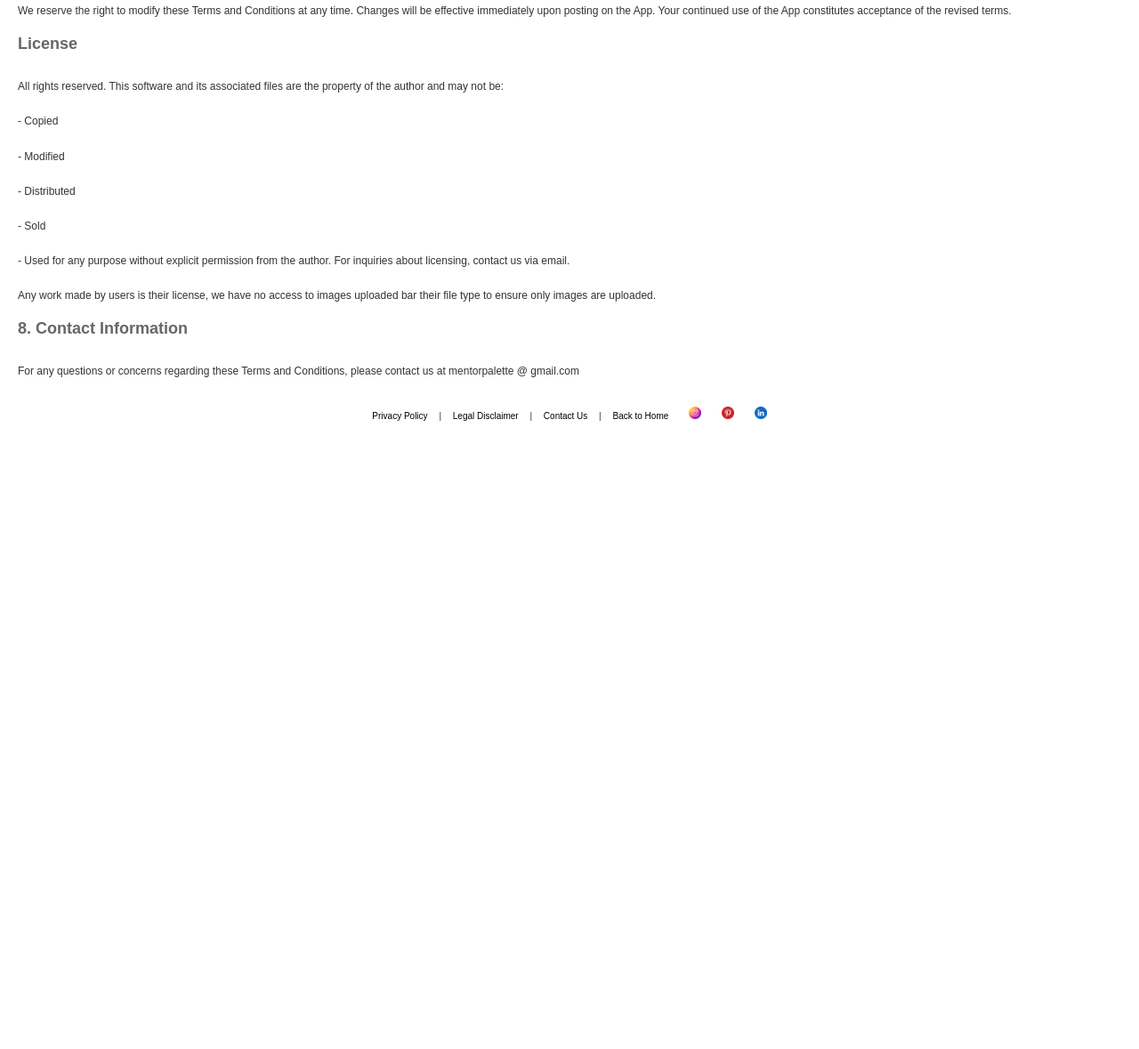
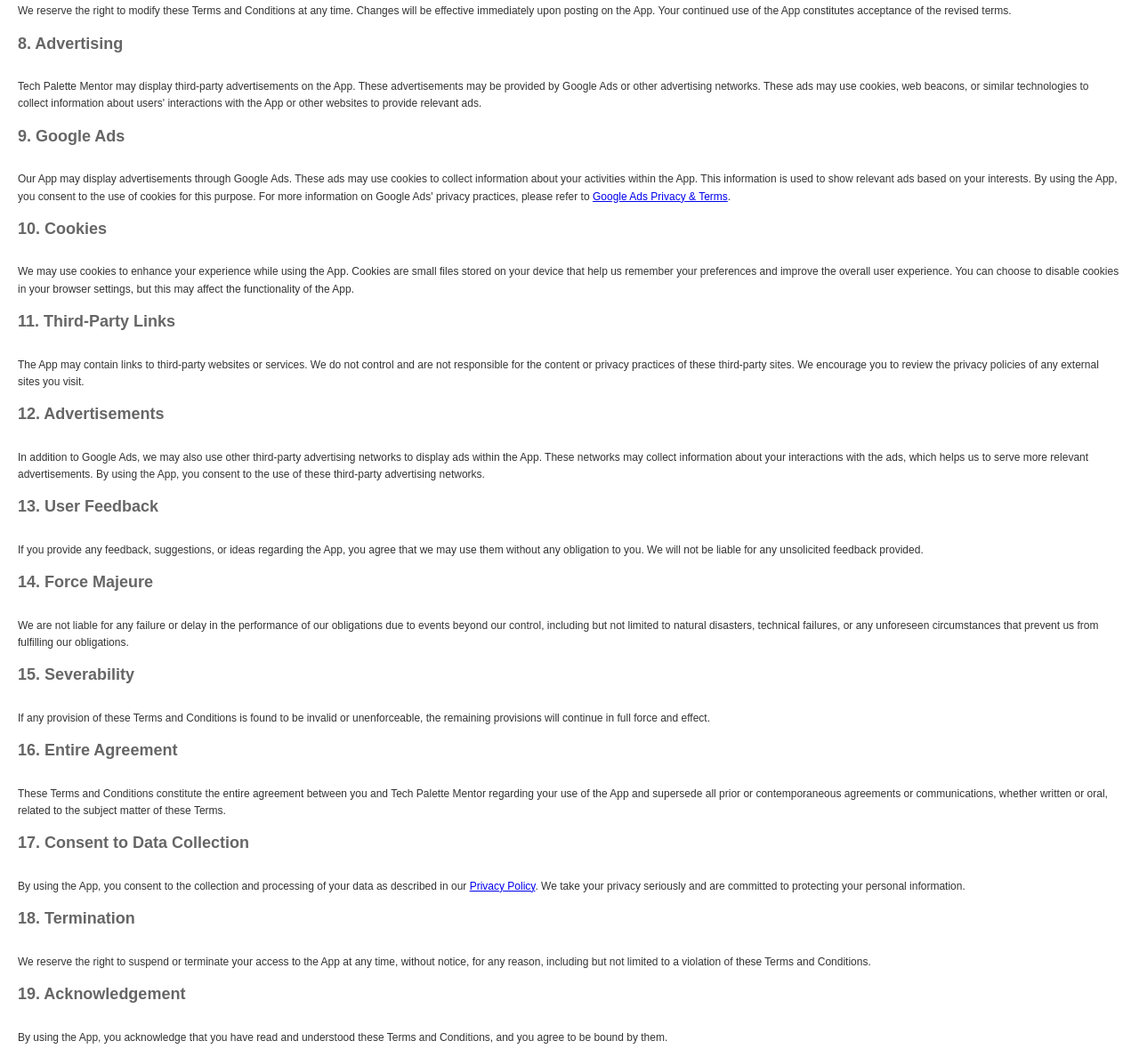
Before and after one commit to MiMoKi1/TechPaletteFree, a website: page TermsandConditions.html in a window 1280 px wide. Shown: the part 890-2069 px from the top of the page at 89% size. Before the commit the page ends 1406 px from the top, so only its background shows below. Drawn offline with Linux system fonts and the light colour scheme.

Commit message:
Update TermsandConditions.html

```diff
--- a/TermsandConditions.html
+++ b/TermsandConditions.html
@@ -32,7 +32,6 @@
             width: 100px;
             height: auto;
             z-index: 100;
-
         }
         h1 {
             color: #888888; /* Darker color for the header */
@@ -82,12 +81,10 @@
             cursor: pointer;
             transition: transform 0.3s ease, filter 0.3s ease;
         }
-
         #menu-icon:hover {
             transform: scale(1.1);
             filter: brightness(1.2);
         }
-
         /* Dropdown Menu (Moved under the icon on the right) */
         .dropdown {
             position: absolute;
@@ -101,7 +98,6 @@
             width: 160px;
             padding: 5px;
         }
-
         .dropdown a {
             text-decoration: none;
             color: #8B5B29;
@@ -109,22 +105,18 @@
             display: block;
             transition: background-color 0.3s ease, font-weight 0.3s ease;
         }
-
         .dropdown a:hover {
             background-color: #8B5B29;
             color: white;
             font-weight: bold;
         }
-
         #menu-icon.active + .dropdown {
             display: flex;
         }
-
         /* Purchase button styles */
         form {
             text-align: center;
         }
-
         button {
             background-color: #FF6F61; /* Cute pink color */
             color: white;
@@ -138,7 +130,6 @@
             overflow: hidden; /* To contain the pseudo-element */
             transition: transform 0.3s;
         }
-
         button::before {
             content: '❤️'; /* Heart symbol */
             position: absolute;
@@ -148,13 +139,10 @@
             font-size: 20px; /* Heart size */
             opacity: 0.7; /* Slightly transparent */
         }
-
         button:hover {
             background-color: #FF4C4C; /* Darker pink on hover */
             transform: scale(1.05); /* Slight scale on hover */
         }
-
-
     </style>
 </head>
 <body>
@@ -209,30 +197,41 @@
     <h2>7. Changes to Terms</h2>
     <p>We reserve the right to modify these Terms and Conditions at any time. Changes will be effective immediately upon posting on the App. Your continued use of the App constitutes acceptance of the revised terms.</p>
 
-<h2>License</h2>
-<p>All rights reserved. This software and its associated files are the property of the author and may not be:</p>
-<p>- Copied</p>
-<p>- Modified</p>
-<p>- Distributed</p>
-<p>- Sold</p>
-<p>- Used for any purpose without explicit permission from the author. For inquiries about licensing, contact us via email.</p>
-<p> Any work made by users is their license, we have no access to images uploaded bar their file type to ensure only images are uploaded. </p>
+<h2>8. Advertising</h2>
+<p>Tech Palette Mentor may display third-party advertisements on the App. These advertisements may be provided by Google Ads or other advertising networks. These ads may use cookies, web beacons, or similar technologies to collect information about users' interactions with the App or other websites to provide relevant ads.</p>
 
+    <h2>9. Google Ads</h2>
+    <p>Our App may display advertisements through Google Ads. These ads may use cookies to collect information about your activities within the App. This information is used to show relevant ads based on your interests. By using the App, you consent to the use of cookies for this purpose. For more information on Google Ads' privacy practices, please refer to <a href="https://policies.google.com/technologies/ads" target="_blank">Google Ads Privacy & Terms</a>.</p>
 
-    <h2>8. Contact Information</h2>
-    <p>For any questions or concerns regarding these Terms and Conditions, please contact us at mentorpalette @ gmail.com</p>
+    <h2>10. Cookies</h2>
+    <p>We may use cookies to enhance your experience while using the App. Cookies are small files stored on your device that help us remember your preferences and improve the overall user experience. You can choose to disable cookies in your browser settings, but this may affect the functionality of the App.</p>
 
+    <h2>11. Third-Party Links</h2>
+    <p>The App may contain links to third-party websites or services. We do not control and are not responsible for the content or privacy practices of these third-party sites. We encourage you to review the privacy policies of any external sites you visit.</p>
 
-<script>
-        const menuIcon = document.getElementById("menu-icon");
-        const dropdown = document.querySelector(".dropdown");
+    <h2>12. Advertisements</h2>
+    <p>In addition to Google Ads, we may also use other third-party advertising networks to display ads within the App. These networks may collect information about your interactions with the ads, which helps us to serve more relevant advertisements. By using the App, you consent to the use of these third-party advertising networks.</p>
 
-        menuIcon.addEventListener("click", () => {
-            menuIcon.classList.toggle("active");
-            dropdown.classList.toggle("active");
-        });
-    </script>
+    <h2>13. User Feedback</h2>
+    <p>If you provide any feedback, suggestions, or ideas regarding the App, you agree that we may use them without any obligation to you. We will not be liable for any unsolicited feedback provided.</p>
 
+    <h2>14. Force Majeure</h2>
+    <p>We are not liable for any failure or delay in the performance of our obligations due to events beyond our control, including but not limited to natural disasters, technical failures, or any unforeseen circumstances that prevent us from fulfilling our obligations.</p>
+
+    <h2>15. Severability</h2>
+    <p>If any provision of these Terms and Conditions is found to be invalid or unenforceable, the remaining provisions will continue in full force and effect.</p>
+
+    <h2>16. Entire Agreement</h2>
+    <p>These Terms and Conditions constitute the entire agreement between you and Tech Palette Mentor regarding your use of the App and supersede all prior or contemporaneous agreements or communications, whether written or oral, related to the subject matter of these Terms.</p>
+
+    <h2>17. Consent to Data Collection</h2>
+    <p>By using the App, you consent to the collection and processing of your data as described in our <a href="PrivacyPolicy.html">Privacy Policy</a>. We take your privacy seriously and are committed to protecting your personal information.</p>
+
+    <h2>18. Termination</h2>
+    <p>We reserve the right to suspend or terminate your access to the App at any time, without notice, for any reason, including but not limited to a violation of these Terms and Conditions.</p>
+
+    <h2>19. Acknowledgement</h2>
+    <p>By using the App, you acknowledge that you have read and understood these Terms and Conditions, and you agree to be bound by them.</p>
 
     <footer>
         <p style="font-size: 10px;"> <!-- Reduced font size -->
```
Lines whose indentation alone changed are shown as unchanged.
